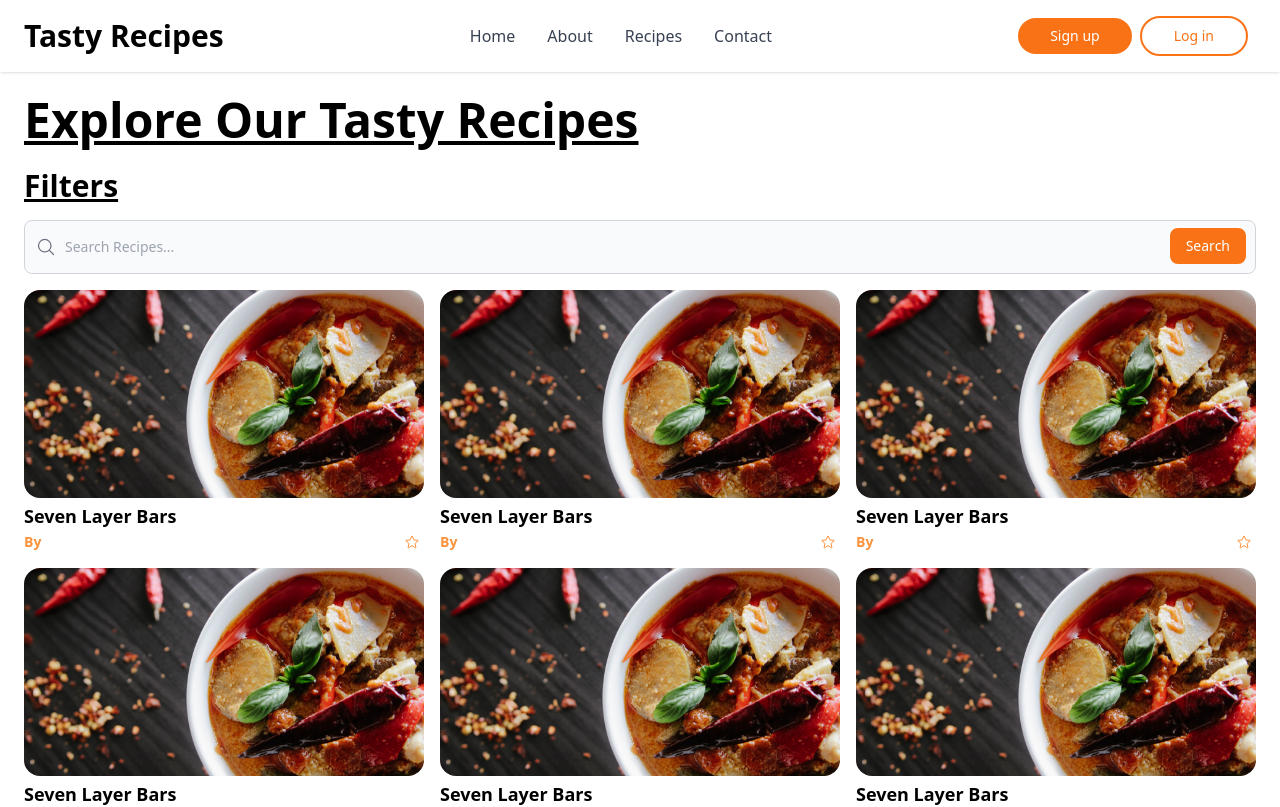
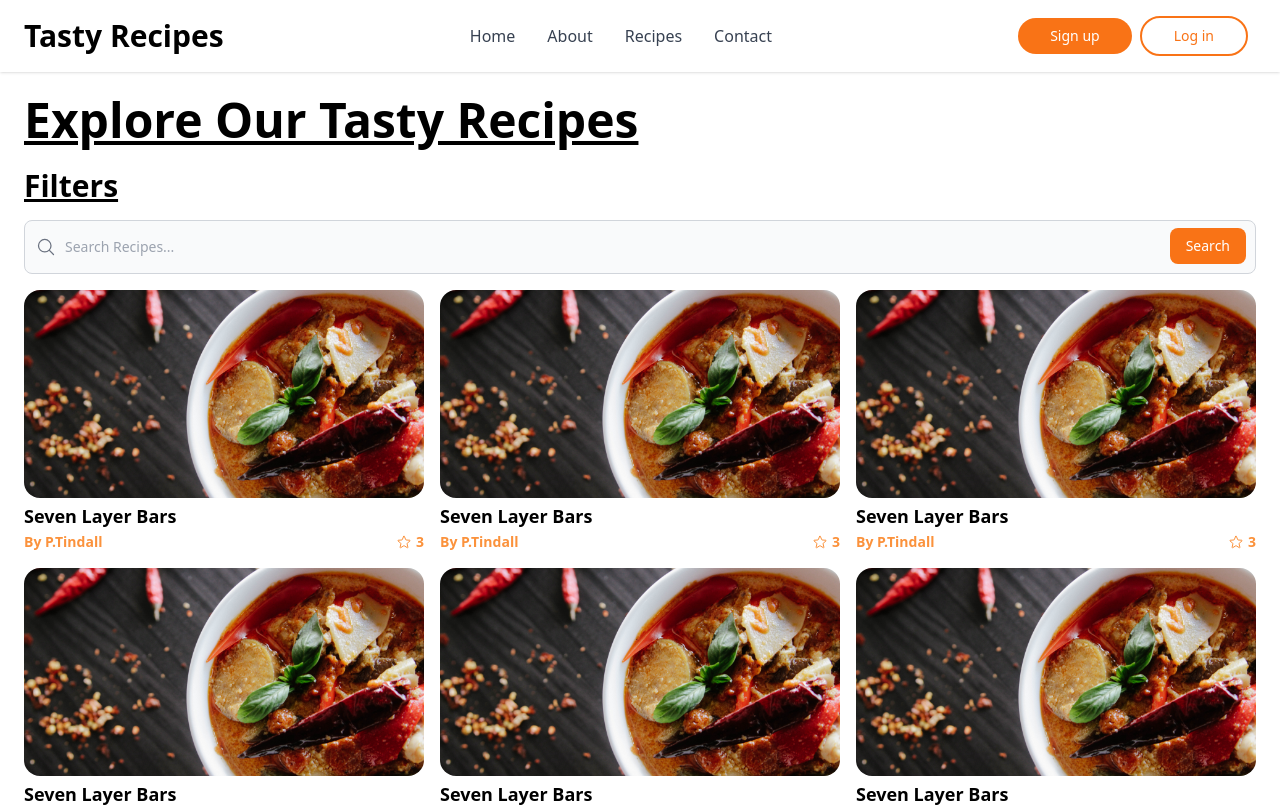
Before and after one commit to Jon-Felipe/Tasty-React, a React (Vite) app: page /recipes in a window 1280 px wide. Shown: the top 807 px of the page. Built offline with nearby package versions, Linux system fonts and the light colour scheme.

Commit message:
prop updates

```diff
--- a/src/pages/Recipes.tsx
+++ b/src/pages/Recipes.tsx
@@ -26,12 +26,8 @@ const Recipes = (props: Props) => {
               key={recipe.id}
               text={recipe.text}
               image={recipe.image}
-              ratingAmt={recipe.ratings}
-              reviews={recipe.reviews}
-              description={recipe.description}
-              cookTime={recipe.recipe_details.cook_time}
-              difficulty={recipe.recipe_details.difficulty}
-              serving={recipe.recipe_details.servings}
+              averageRating={recipe.averate_rating}
+              author={recipe.author}
             />
           );
         })}
```
